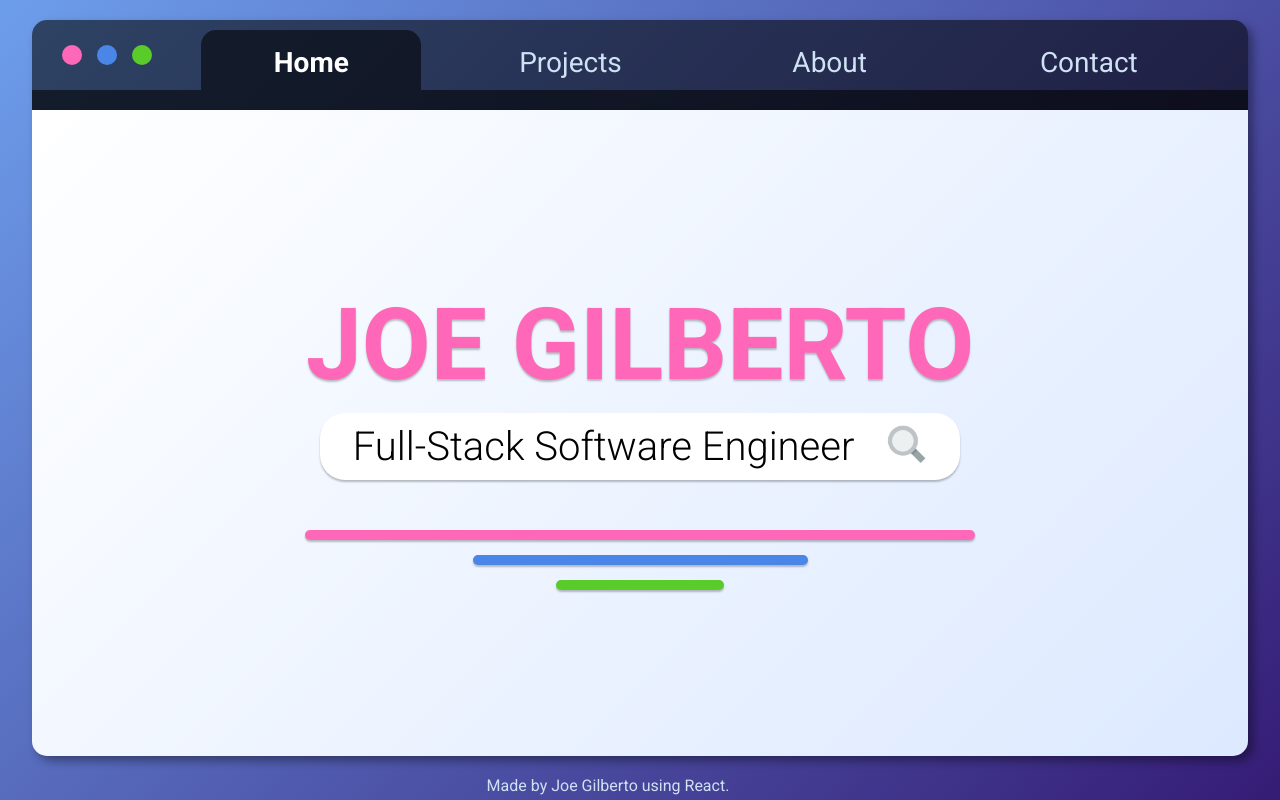
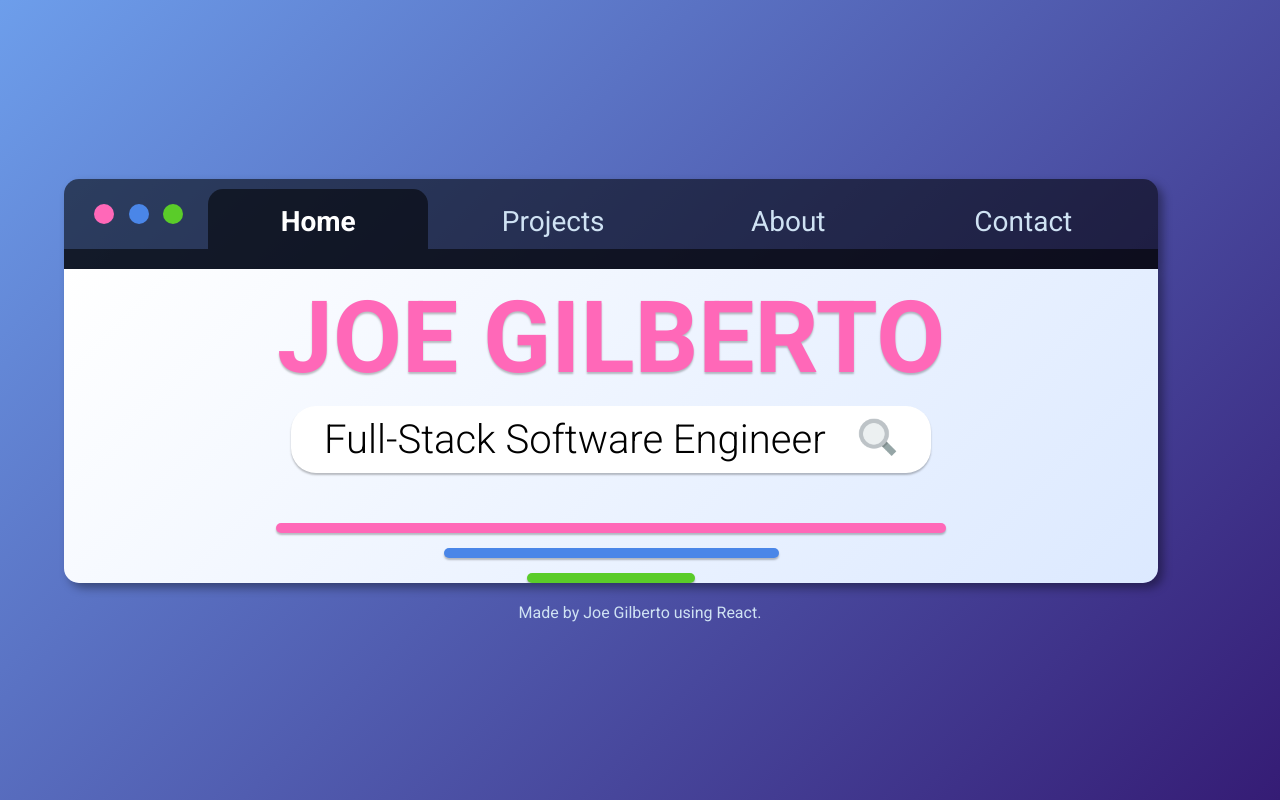
Before and after one commit to joekgilberto/portfolio, a React (Create React App) app: page / in a window 1280 px wide. Built offline with nearby package versions, Linux system fonts and the light colour scheme.

Commit message:
changes App width and height to percentages instead of vh and vw

```diff
--- a/src/App/App.css
+++ b/src/App/App.css
@@ -1,6 +1,6 @@
 .App {
-  width: 95vw;
-  height: 95vh;
+  width: 95%;
+  height: 95%;
   font-family: 'Roboto', sans-serif;
   animation: scale-y .25s forwards;
 }
```
